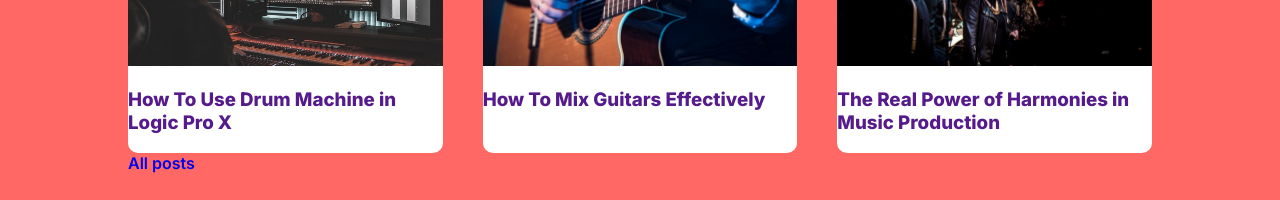
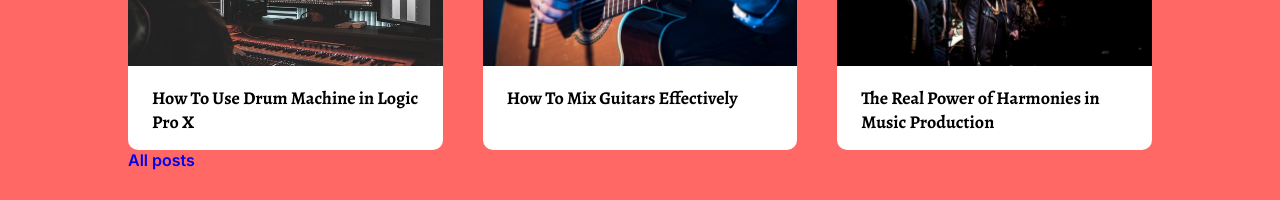
Before and after one commit to mraiyuu/music, a React (Vite) app: page / in a window 1280 px wide. Shown: the part 2074-2274 px from the top of the page. Built offline with nearby package versions, Linux system fonts and the light colour scheme.

Commit message:
blog almost done with cards

```diff
--- a/src/components/Blog/Blog.css
+++ b/src/components/Blog/Blog.css
@@ -15,6 +15,11 @@
     border-radius: 10px;
     position: relative;
     overflow: hidden;
+    transition: all 400ms ease;
+}
+
+#blog .post:hover {
+    transform: scale(1.04);
 }
 
 #blog .post .tag {
@@ -29,3 +34,12 @@
     top: 8px;
     border-radius: 10px;
 }
+
+#blog .post .post-title {
+    font-family: "Alegreya";
+    font-size: 18px;
+    font-weight: 800;
+    color: #000000;
+    padding: 16px 24px;
+    margin: 0px;
+}
```
